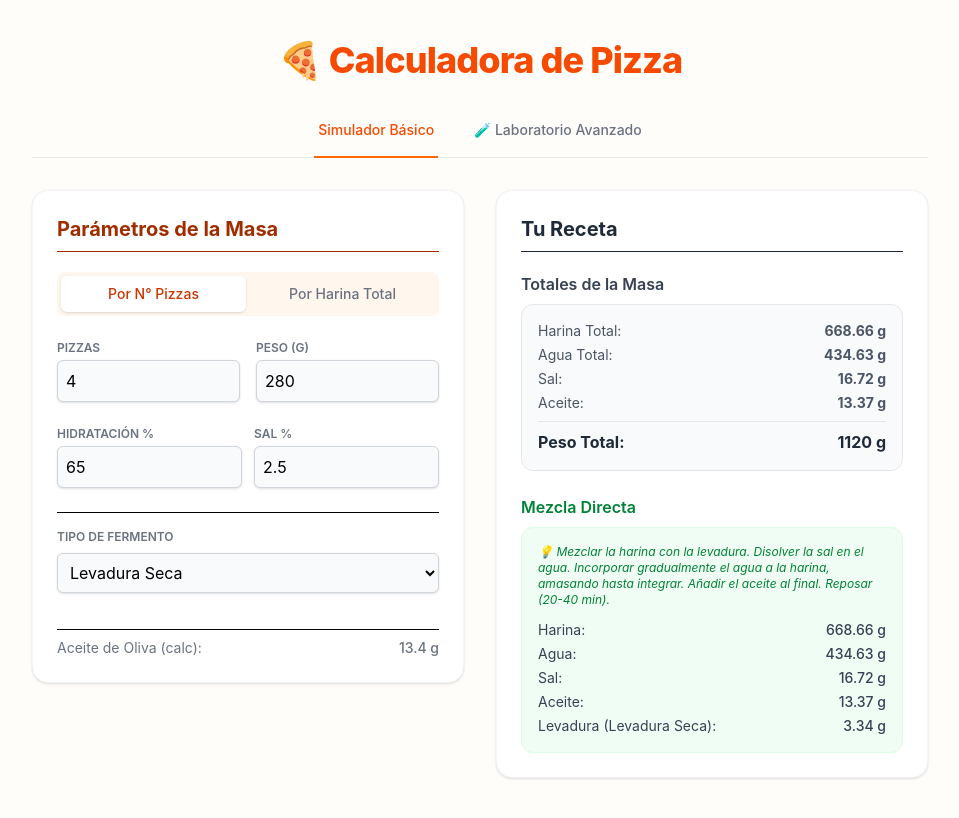
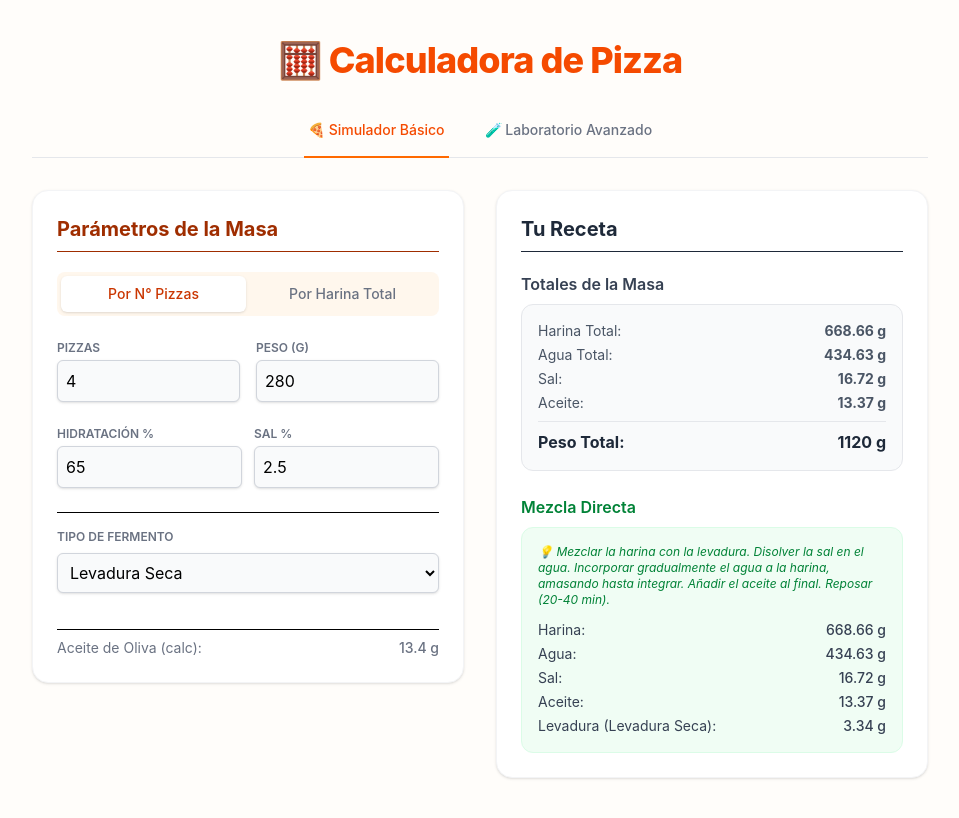
Before and after one commit to sudokurama-lab/pizza_dough_calculator, a Vue app in the folder calculadora-pizza/: page / in a window 1280 px wide. Shown: the whole page, without its empty margins (160-1119 px from the left). Built offline with nearby package versions, Linux system fonts and the light colour scheme.

Commit message:
[main] feat: update header and button labels with pizza emoji for enhanced visual appeal

```diff
--- a/calculadora-pizza/src/App.vue
+++ b/calculadora-pizza/src/App.vue
@@ -4,7 +4,7 @@
     <div class="max-w-4xl mx-auto">
       <header class="text-center mb-6">
         <h1 class="text-4xl font-extrabold text-orange-600 tracking-tight">
-          🍕 Calculadora de Pizza
+          🧮 Calculadora de Pizza
         </h1>
       </header>
 
@@ -16,7 +16,7 @@
               :class="currentTab === 'simple' ? 'border-orange-500 text-orange-600' : 'border-transparent text-gray-500 hover:text-gray-700 hover:border-gray-300'"
               class="whitespace-nowrap py-4 px-1 border-b-2 font-medium text-sm transition-colors"
             >
-              Simulador Básico
+              🍕 Simulador Básico
             </button>
             <button
               @click="currentTab = 'advanced'"
```
